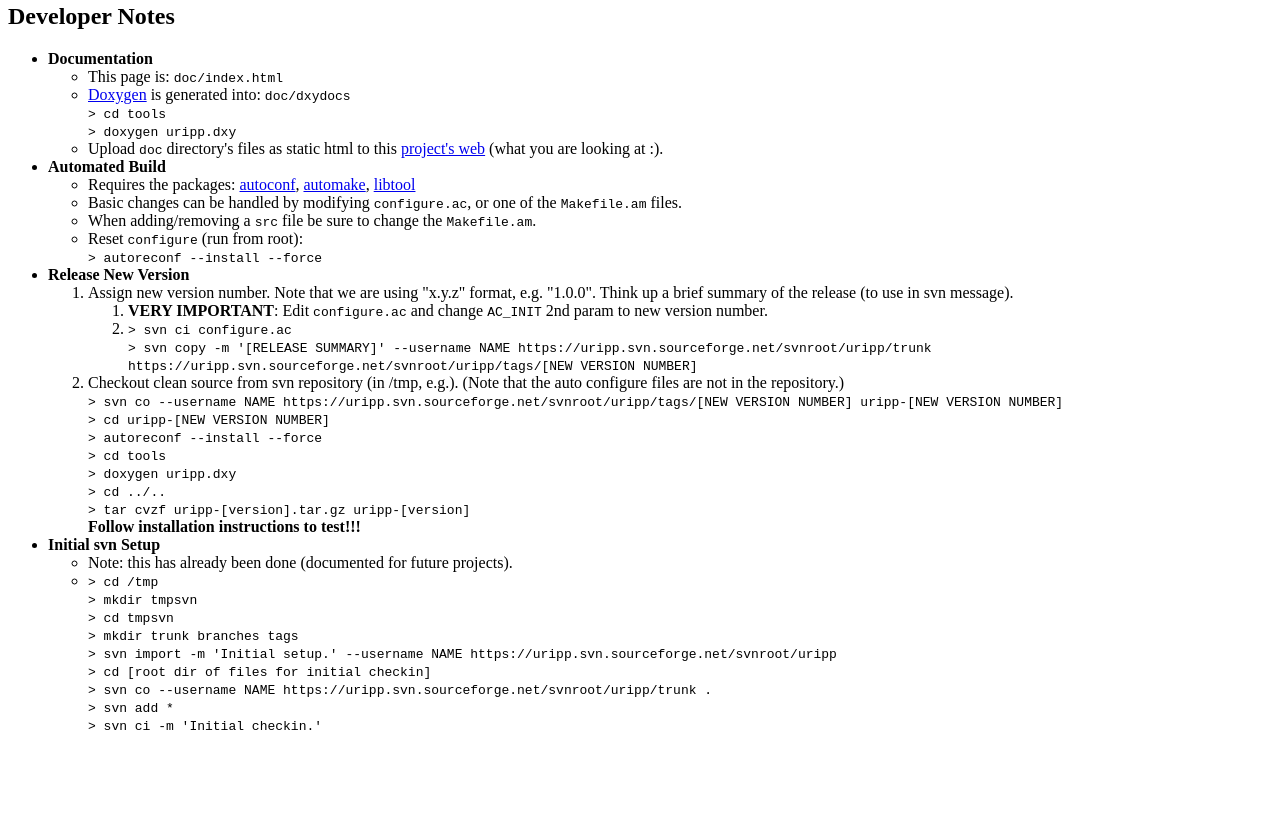
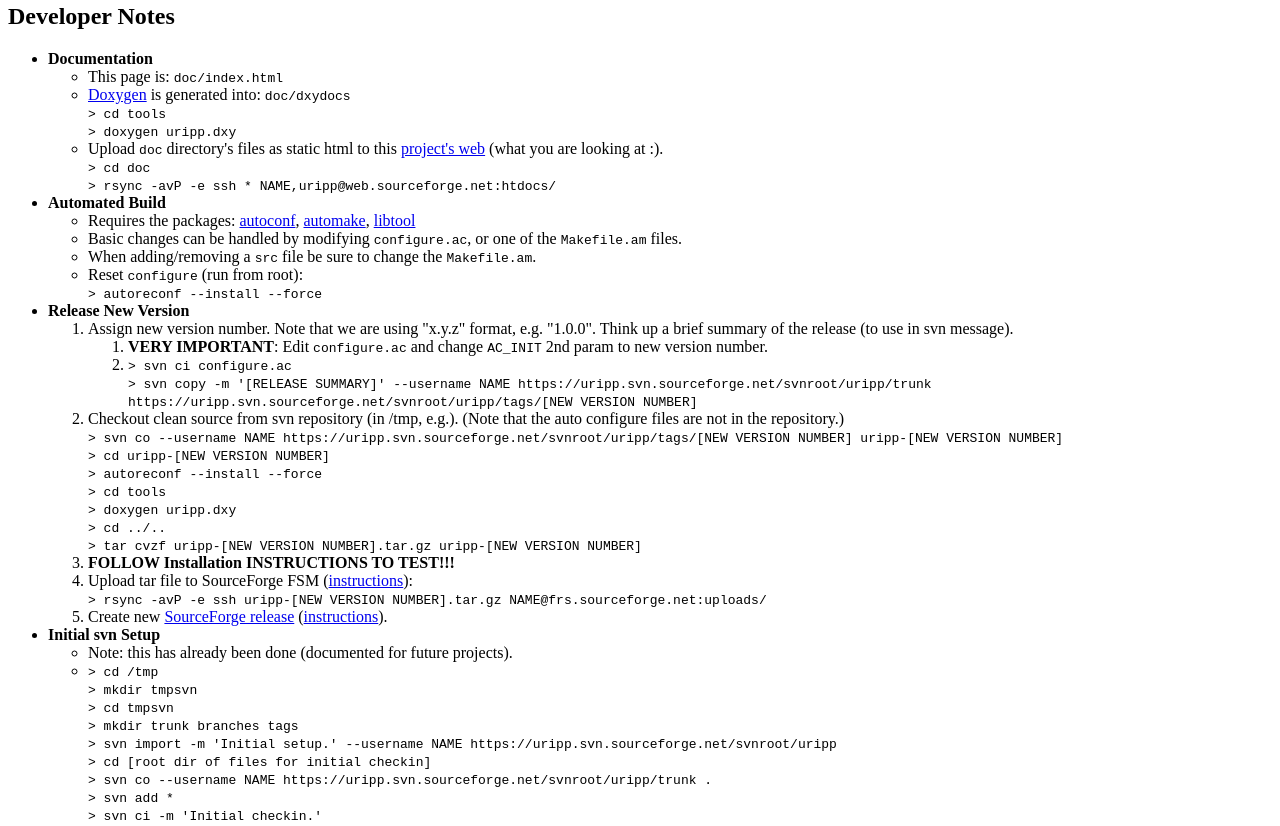
Before and after one commit to vinzenz/uripp, a plain HTML site: page doc/index.html in a window 1280 px wide. Shown: the part 662-1488 px from the top of the page. Before the commit the page ends 1412 px from the top, so only its background shows below. Drawn offline with Linux system fonts and the light colour scheme.

Commit message:
Add dev notes.
git-svn-id: svn://svn.code.sf.net/p/uripp/code/trunk@6 f3553bfd-faf1-41c0-be18-f39447ff577e

```diff
--- a/doc/index.html
+++ b/doc/index.html
@@ -68,7 +68,9 @@
                     </li>
                     <li>Upload <code>doc</code> directory's files as static html to this
                         <a href="http://apps.sourceforge.net/trac/sourceforge/wiki/Project%20web">project's web</a>
-                        (what you are looking at :).
+                        (what you are looking at :).<br/>
+                        <code>> cd doc</code><br/>
+                        <code>> rsync -avP -e ssh * NAME,uripp@web.sourceforge.net:htdocs/</code><br/>
                     </li>
                 </ul>
             </li>
@@ -109,8 +111,16 @@
                         <code>> cd tools</code><br/>
                         <code>> doxygen uripp.dxy</code><br/>
                         <code>> cd ../..</code><br/>
-                        <code>> tar cvzf uripp-[version].tar.gz uripp-[version]</code><br/>
-                        <b>Follow installation instructions to test!!!</b>
+                        <code>> tar cvzf uripp-[NEW VERSION NUMBER].tar.gz uripp-[NEW VERSION NUMBER]</code><br/>
+                    </li>
+                    <li><b>FOLLOW Installation INSTRUCTIONS TO TEST!!!</b></li>
+                    <li>Upload tar file to SourceForge FSM
+                        (<a href="http://apps.sourceforge.net/trac/sourceforge/wiki/File%20management%20service">instructions</a>):<br/>
+                        <code>> rsync -avP -e ssh uripp-[NEW VERSION NUMBER].tar.gz NAME@frs.sourceforge.net:uploads/</code><br/>
+                    </li>
+                    <li>Create new
+                        <a href="https://sourceforge.net/project/admin/editpackages.php?group_id=260914">SourceForge release</a>
+                        (<a href="http://apps.sourceforge.net/trac/sourceforge/wiki/Release%20files%20for%20download">instructions</a>).
                     </li>
                 </ol>
             </li>
```
